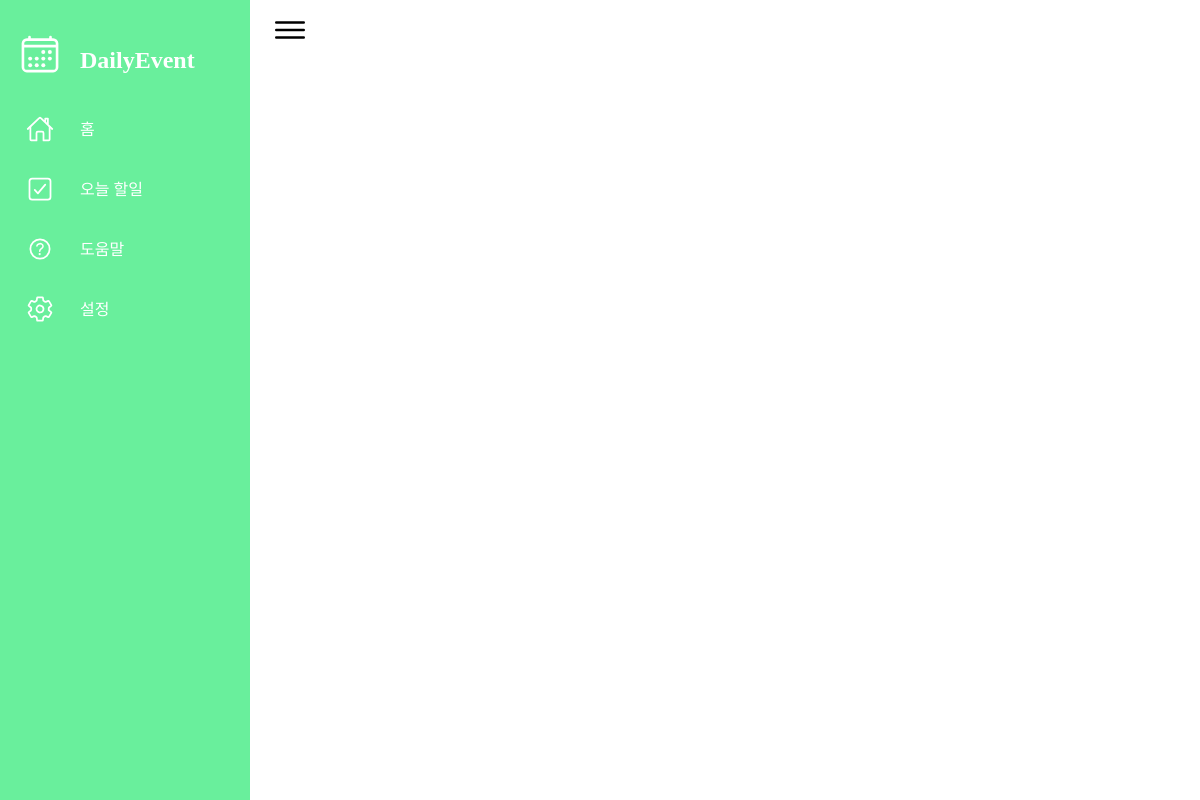
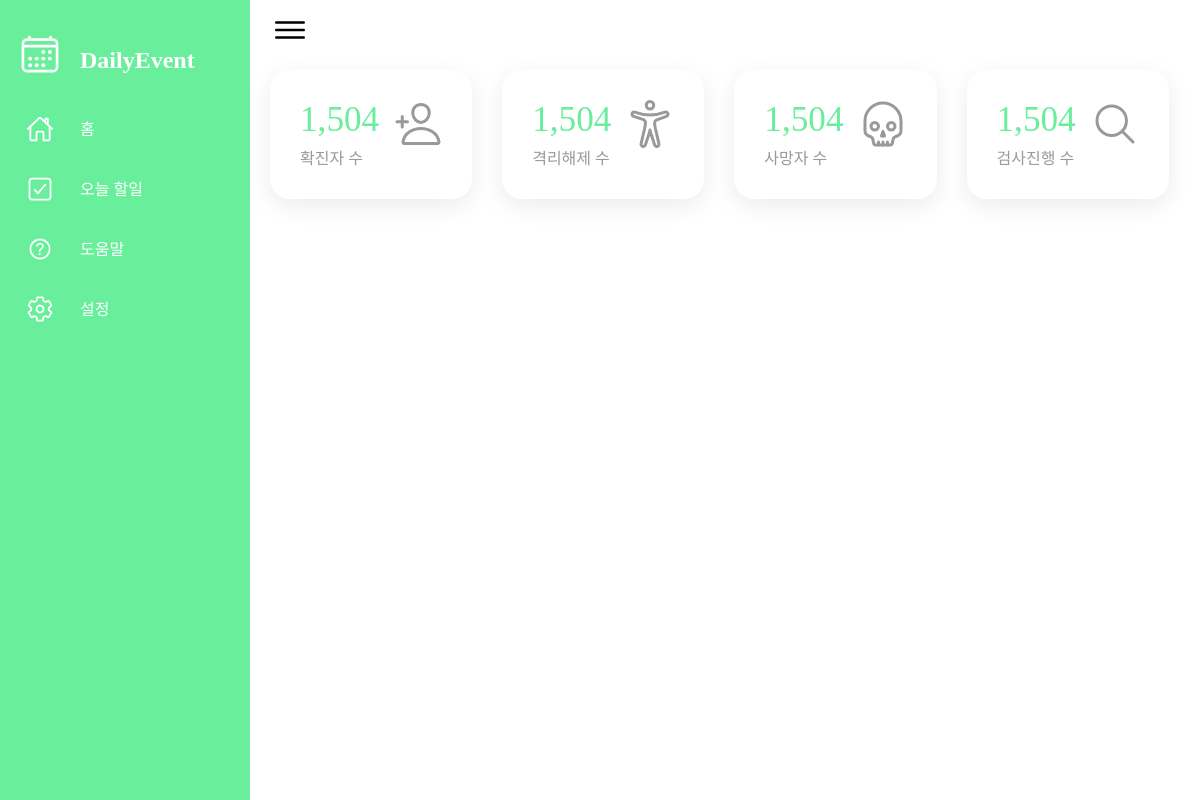
Before and after one commit to khjkr/DailyEvent, an Electron app: page index.html in a window 1200 px wide. Drawn offline with nearby package versions, Linux system fonts and the light colour scheme.

Commit message:
covid cardbox

```diff
--- a/asset/css/style.css
+++ b/asset/css/style.css
@@ -171,3 +171,43 @@ body {
   font-size: 2.5em;
   cursor: pointer;
 }
+
+.cardBox {
+  position: relative;
+  left: 250px;
+  width: 120px;
+  padding: 20px;
+  top: 50px;
+  display: grid;
+  grid-template-columns: repeat(4, 1fr);
+  grid-gap: 30px;
+}
+
+.cardBox .card {
+  position: relative;
+  background: var(--white);
+  padding: 30px;
+  border-radius: 20px;
+  display: flex;
+  justify-content: space-between;
+  box-shadow: 0 7px 25px rgba(0, 0, 0, 0.08);
+}
+
+.cardBox .card .numbers {
+  position: relative;
+  font-weight: 500;
+  font-size: 2.2em;
+  color: var(--green)
+}
+
+.cardBox .card .cardName {
+  color: var(--black2);
+  font-size: 1em;
+  margin-top: 5px;
+}
+
+.cardBox .card .iconBx {
+  font-size: 3em;
+  margin-left: 15px;
+  color: var(--black2)
+}
--- a/index.html
+++ b/index.html
@@ -44,11 +44,51 @@
         </ul>
       </div>
 
-      <!-- main-->
+      <!-- main -->
       <div class="main">
         <div class="topbar">
           <div class="toggle">
             <ion-icon name="menu-outline"></ion-icon>
+          </div>
+        </div>
+      </div>
+
+      <!-- cards -->
+      <div class="cardBox">
+        <div class="card">
+          <div>
+            <div class="numbers">1,504</div>
+            <div class="cardName">확진자 수</div>
+          </div>
+          <div class="iconBx">
+            <ion-icon name="person-add-outline"></ion-icon>
+          </div>
+        </div>
+        <div class="card">
+          <div>
+            <div class="numbers">1,504</div>
+            <div class="cardName">격리해제 수</div>
+          </div>
+          <div class="iconBx">
+            <ion-icon name="accessibility-outline"></ion-icon>
+          </div>
+        </div>
+        <div class="card">
+          <div>
+            <div class="numbers">1,504</div>
+            <div class="cardName">사망자 수</div>
+          </div>
+          <div class="iconBx">
+            <ion-icon name="skull-outline"></ion-icon>
+          </div>
+        </div>
+        <div class="card">
+          <div>
+            <div class="numbers">1,504</div>
+            <div class="cardName">검사진행 수</div>
+          </div>
+          <div class="iconBx">
+            <ion-icon name="search-outline"></ion-icon>
           </div>
         </div>
       </div>
--- a/index.js
+++ b/index.js
@@ -7,8 +7,8 @@ function createWindow () {
     titleBarStyle: 'hidden',
     fullscreenable: false,
     resizable: false,
-    width: 1000,
-    height: 600
+    width: 1200,
+    height: 700
   })
 
   // and load the index.html of the app.
```
